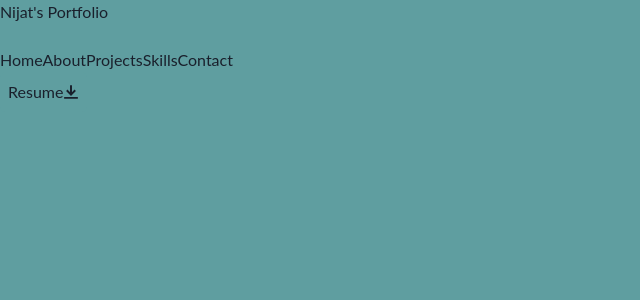
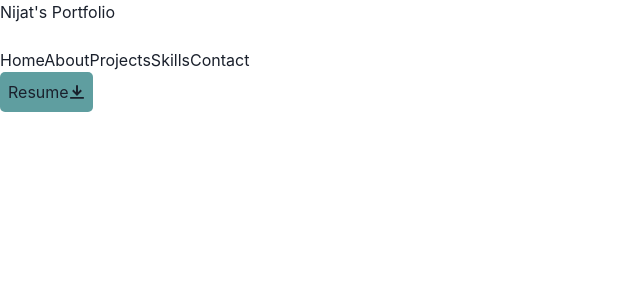
Before and after one commit to neecatt/portfolio-front, a React (Vite) app: page / in a window 1280 px wide. Shown: the top 300 px of the page, without its empty margins (0-640 px from the left). Built offline with nearby package versions, Linux system fonts and the light colour scheme; no server answers; a web font is replaced by a local one.

Commit message:
changed default font

```diff
--- a/src/App.css
+++ b/src/App.css
@@ -3,8 +3,6 @@
 
 
 body {
-    font-family: 'Lato', sans-serif !important;
-    background-color: cadetblue !important;
     width: 100vw;
     height: 100vh;
 }
```
